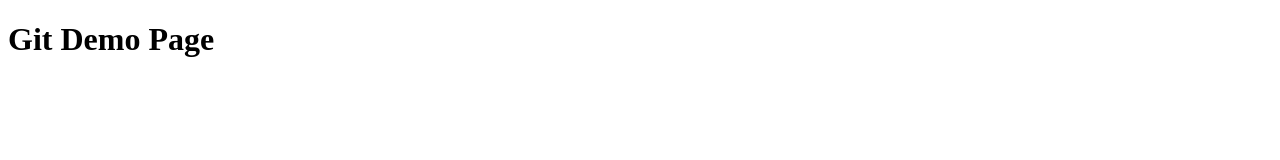
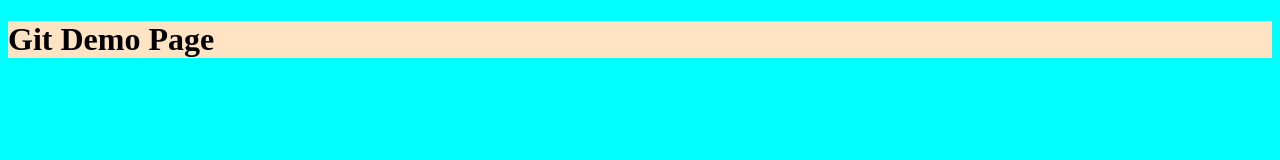
Before and after one commit to RamonMarcu/git-demo-page, a plain HTML site: page index.html in a window 1280 px wide. Drawn offline with Linux system fonts and the light colour scheme.

Commit message:
basic styles

```diff
--- a/index.html
+++ b/index.html
@@ -5,6 +5,7 @@
     <meta name="viewport" content="width=device-widh, initial-scale=1.0">
     <meta http-equiv="X-UA-Compatible" content="ie=edge">
     <title>Document</title>
+    <link rel="stylesheet" href="style.css">
 </head>
 <body>
     <h1>Git Demo Page</h1>
--- a/style.css
+++ b/style.css
@@ -0,0 +1,7 @@
+body {
+    background-color: aqua;
+}
+
+h1 {
+    background-color: bisque;
+}
```
